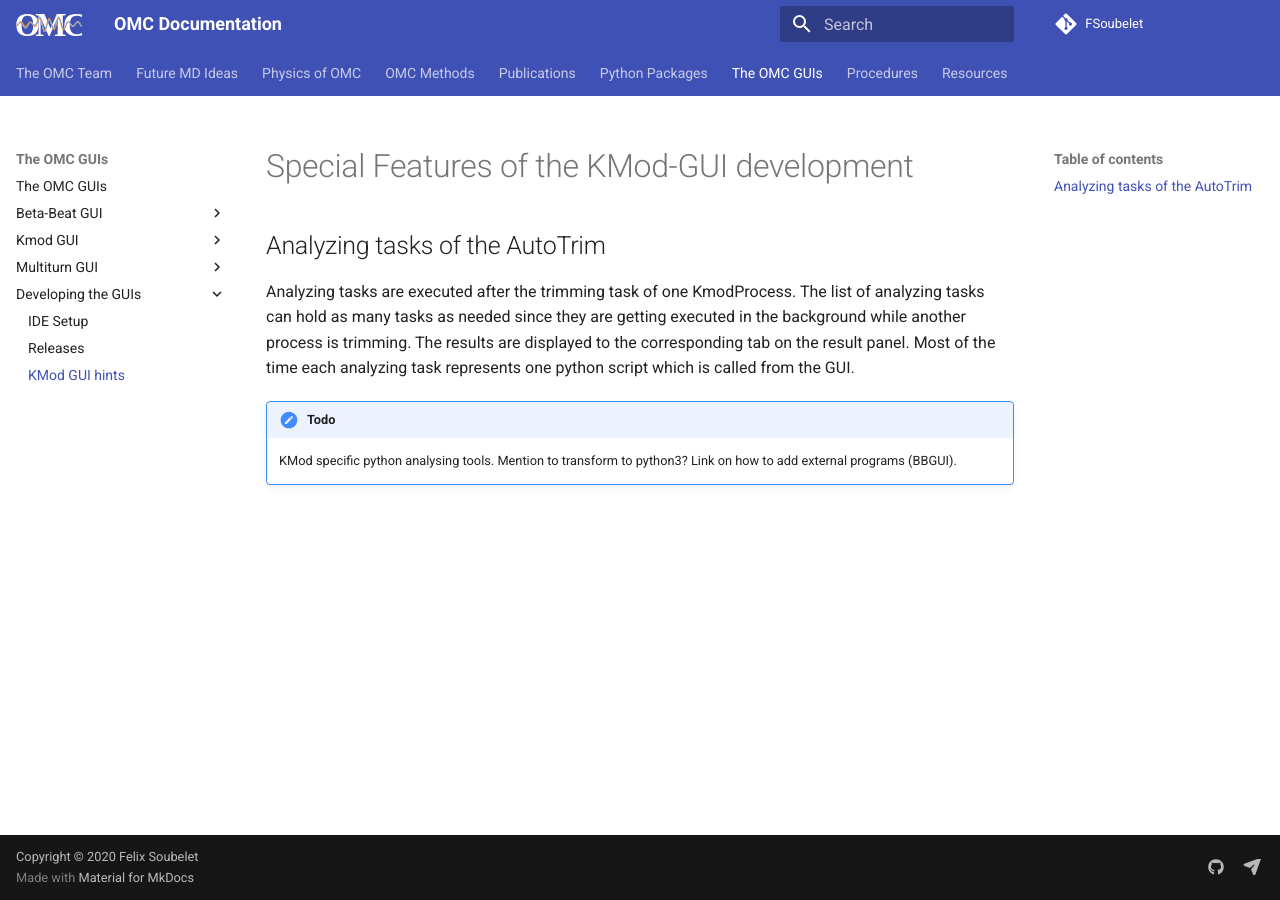
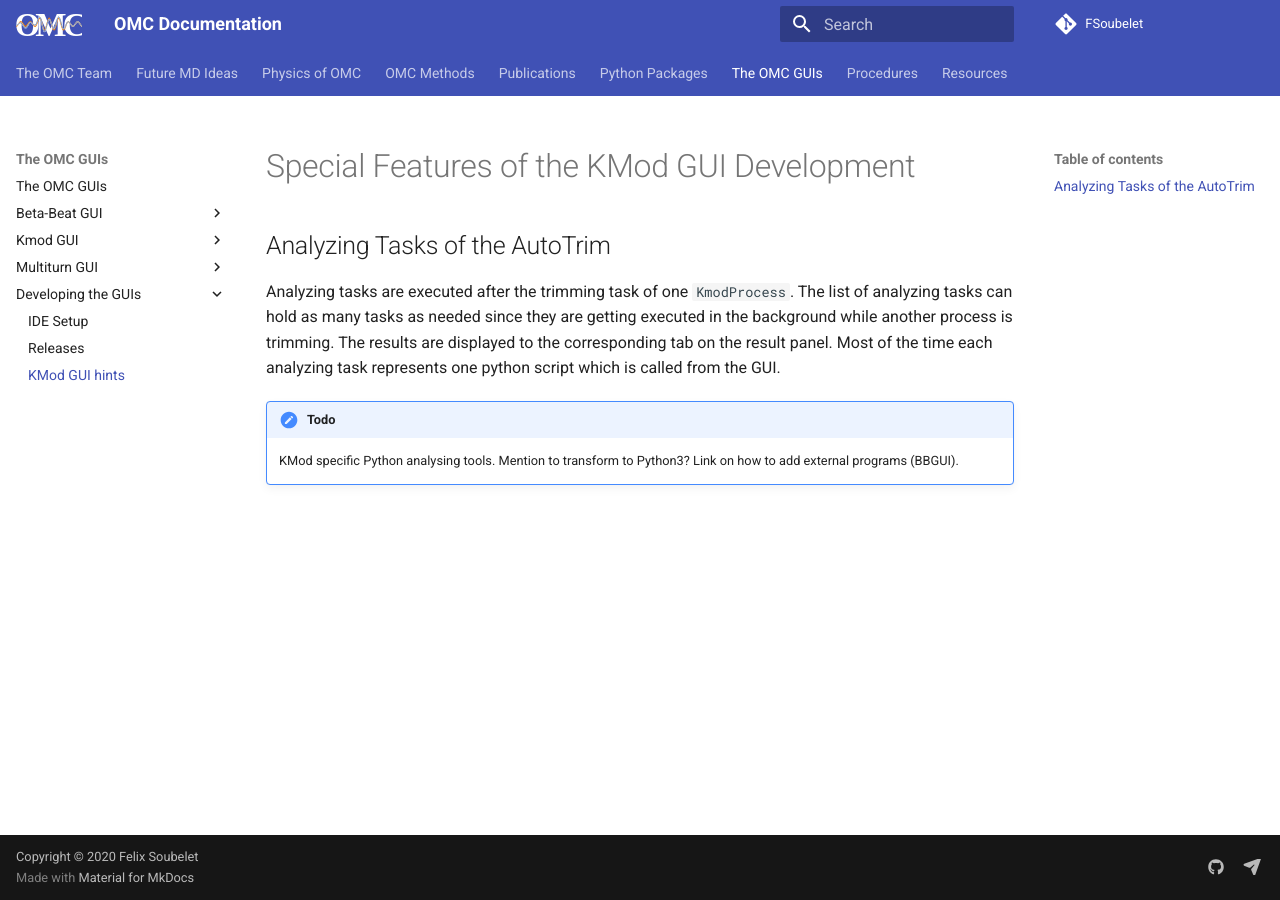
Before and after one commit to pylhc/pylhc.github.io, an MkDocs documentation site: the page built from docs/guis/developing/kmod_special.md, in a window 1280 px wide. Built offline with MkDocs 1.6.1 and Material for MkDocs 9.7.7, drawn with Linux system fonts in a browser that asks for light colours.

Commit message:
usual formatting and typos

```diff
--- a/docs/guis/developing/kmod_special.md
+++ b/docs/guis/developing/kmod_special.md
@@ -1,13 +1,13 @@
-# Special Features of the KMod-GUI development
+# Special Features of the KMod GUI Development
 
-## Analyzing tasks of the AutoTrim
+## Analyzing Tasks of the AutoTrim
 
-Analyzing tasks are executed after the trimming task of one KmodProcess.
+Analyzing tasks are executed after the trimming task of one `KmodProcess`.
 The list of analyzing tasks can hold as many tasks as needed since they are getting executed in the background while another process is trimming.
 The results are displayed to the corresponding tab on the result panel.
 Most of the time each analyzing task represents one python script which is called from the GUI.
 
 !!! todo
-    KMod specific python analysing tools.
-    Mention to transform to python3?
+    KMod specific Python analysing tools.
+    Mention to transform to Python3?
     Link on how to add external programs (BBGUI).
```
Also changed, not shown: docs/guis/kmod/autotrim.md (+9 -17 lines).
